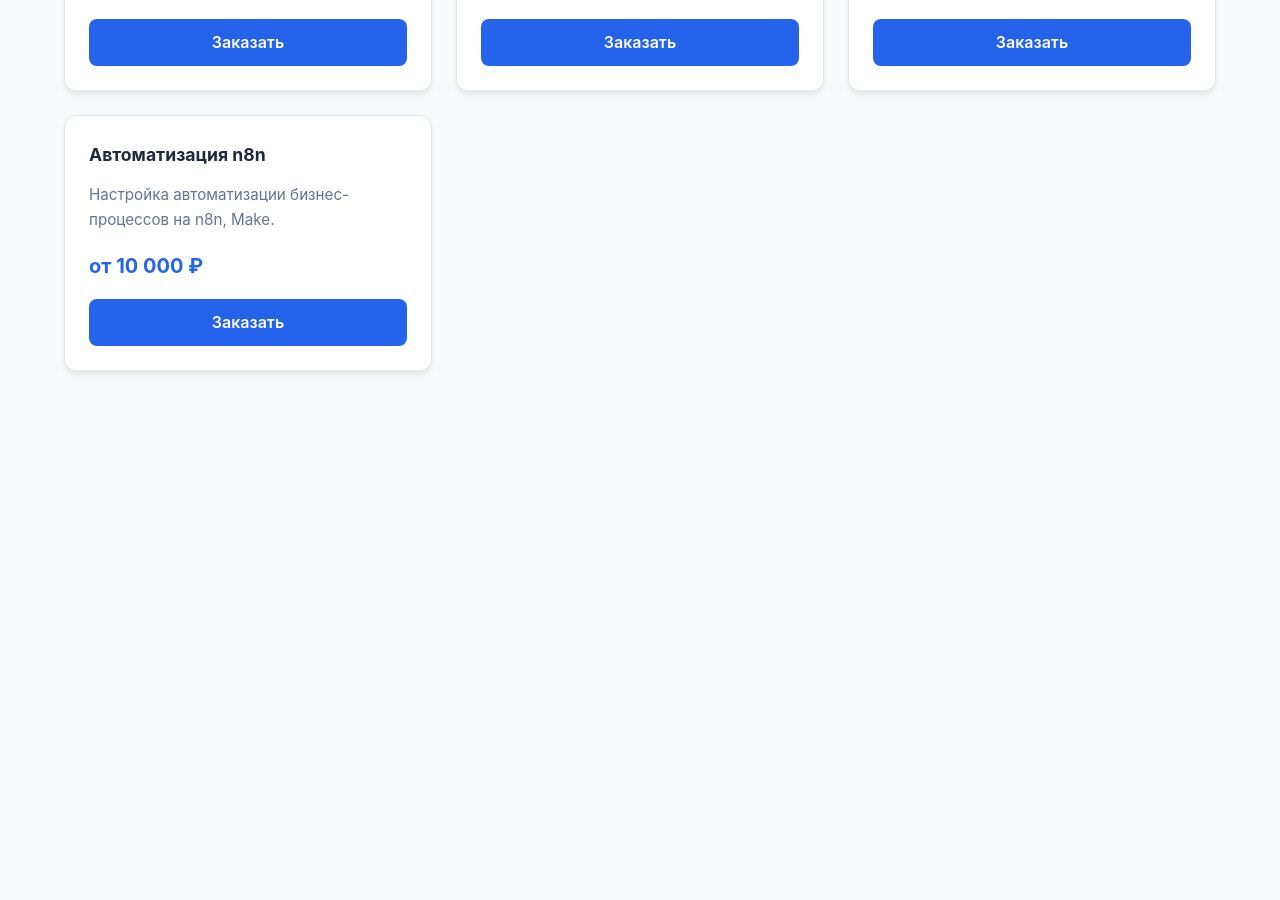
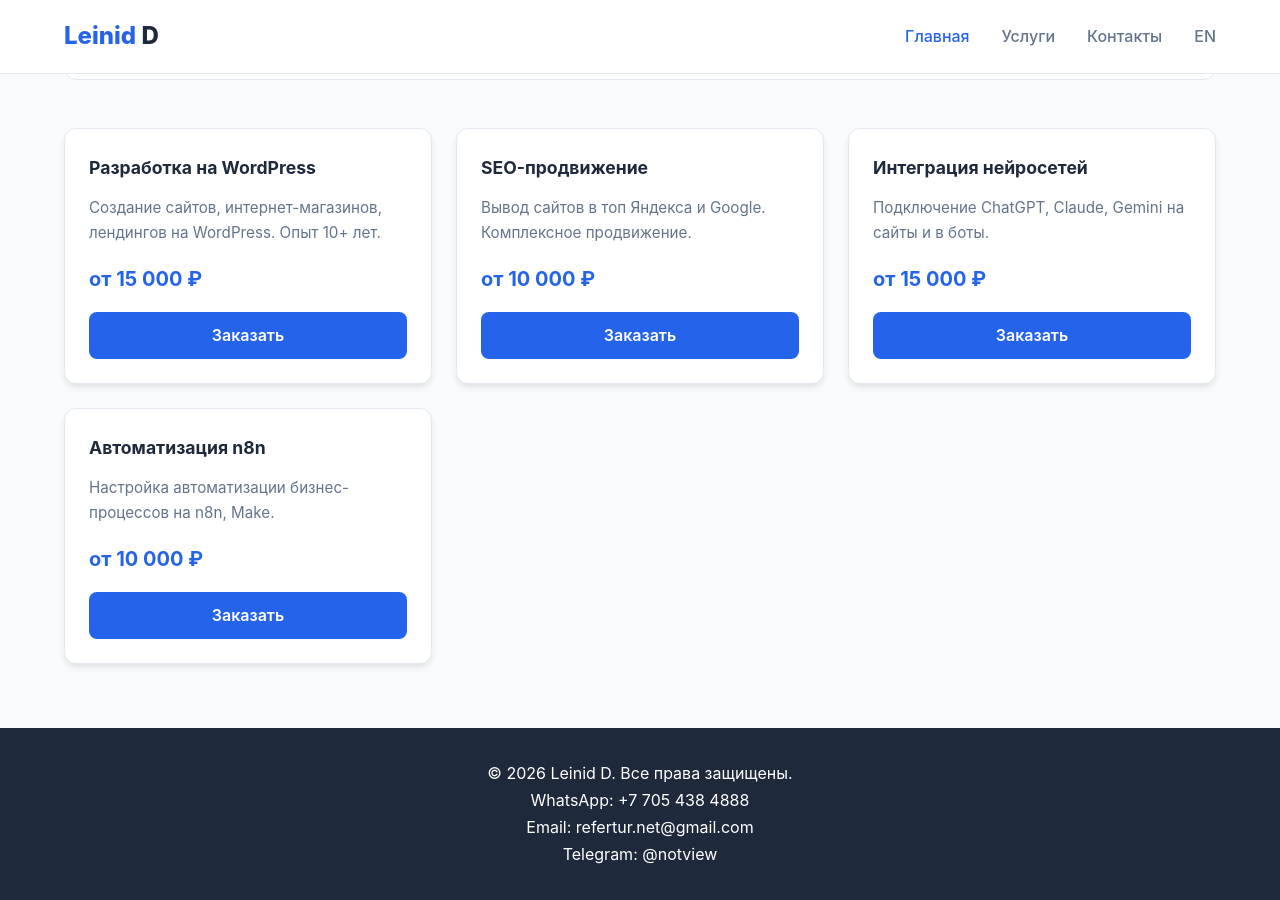
Before and after one commit to homgorn/homgorn.github.io, a Jekyll site: the page index.html, which Jekyll copies as it is, in a window 1280 px wide and 900 px high, scrolled down 1140 px. Built offline with Jekyll 4.4.1, drawn with Linux system fonts in a browser that asks for light colours; before the commit the page ends 1543 px from its top, so only the background shows below that; some of the changed text lies outside the part shown.

Commit message:
Fix: add proper HTML structure to index.html (DOCTYPE, html, body tags)

```diff
--- a/index.html
+++ b/index.html
@@ -1,3 +1,5 @@
+<!DOCTYPE html>
+<html lang="ru">
 <head>
   <meta charset="UTF-8">
   <meta name="viewport" content="width=device-width, initial-scale=1.0">
@@ -7,12 +9,10 @@
   <meta name="author" content="Leinid D">
   <meta name="robots" content="index, follow">
 
-  <!-- Hreflang SEO - FULL bidirectional (Russian version) -->
   <link rel="alternate" hreflang="ru" href="https://homgorn.github.io/">
   <link rel="alternate" hreflang="en" href="https://homgorn.github.io/en/">
   <link rel="alternate" hreflang="x-default" href="https://homgorn.github.io/">
 
-  <!-- Open Graph -->
   <meta property="og:title" content="Веб-разработка и SEO | Leinid D">
   <meta property="og:description" content="Услуги веб-разработки, SEO-продвижения, интеграции нейросетей и автоматизации бизнеса. Опыт 10+ лет.">
   <meta property="og:type" content="website">
@@ -20,10 +20,8 @@
   <meta property="og:site_name" content="Leinid D">
   <meta property="og:locale" content="ru_RU">
 
-  <!-- Canonical -->
   <link rel="canonical" href="https://homgorn.github.io/">
 
-  <!-- Schema.org -->
   <script type="application/ld+json">
   {
     "@context": "https://schema.org",
@@ -37,6 +35,22 @@
 
   <link rel="stylesheet" href="/assets/css/style.css">
 </head>
+<body>
+  <header class="header">
+    <div class="container">
+      <div class="header-inner">
+        <a href="/" class="logo">Leinid <span>D</span></a>
+        <nav class="nav">
+          <a href="/" class="active">Главная</a>
+          <a href="/services.html">Услуги</a>
+          <a href="https://wa.me/77054384888">Контакты</a>
+          <a href="/en/">EN</a>
+        </nav>
+      </div>
+    </div>
+  </header>
+
+  <section class="hero">
     <h1>Услуги веб-разработки и продвижения</h1>
     <p>Профессиональная веб-разработка, SEO-продвижение, интеграция нейросетей и автоматизация бизнеса</p>
     <span class="experience">Опыт: 10+ лет | 100+ проектов</span>
@@ -113,3 +127,14 @@
       </article>
     </section>
   </div>
+
+  <footer class="footer">
+    <div class="container">
+      <p>© 2026 Leinid D. Все права защищены.</p>
+      <p>WhatsApp: +7 705 438 4888</p>
+      <p>Email: refertur.net@gmail.com</p>
+      <p>Telegram: @notview</p>
+    </div>
+  </footer>
+</body>
+</html>
```
Also changed, not shown: other parts of index.html (+1 -1 lines). Lines whose indentation alone changed are shown as unchanged.
